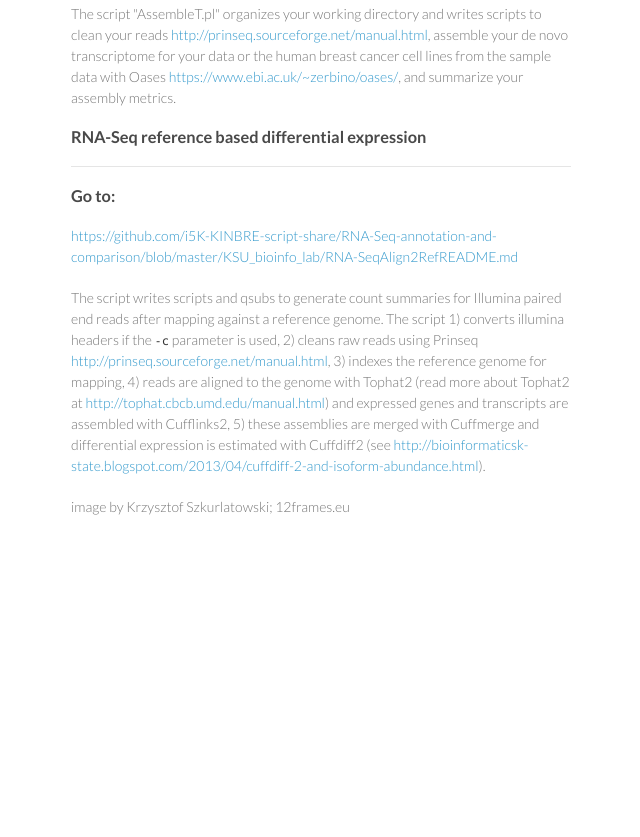
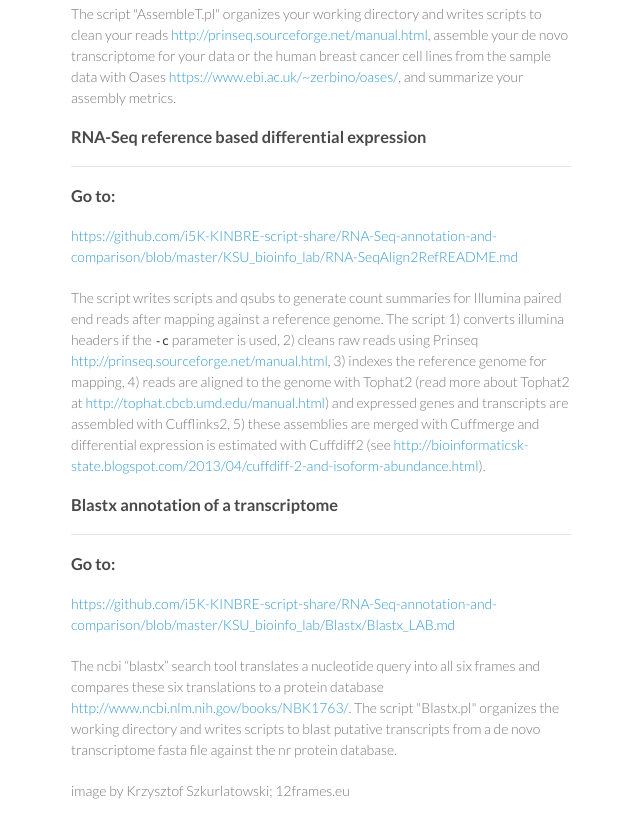
Before and after one commit to i5K-KINBRE-script-share/transcriptome-and-genome-assembly, a plain HTML site: page index.html in a window 1280 px wide. Shown: the part 1297-2134 px from the top of the page, without its empty margins (499-1139 px from the left). Before the commit the page ends 1884 px from the top, so only its background shows below. Drawn offline with Linux system fonts and the light colour scheme.

```diff
--- a/index.html
+++ b/index.html
@@ -73,6 +73,16 @@
 
 <p>The script writes scripts and qsubs to generate count summaries for Illumina paired end reads after mapping against a reference genome. The script 1) converts illumina headers if the <code>-c</code> parameter is used, 2) cleans raw reads using Prinseq <a href="http://prinseq.sourceforge.net/manual.html">http://prinseq.sourceforge.net/manual.html</a>, 3) indexes the reference genome for mapping, 4) reads are aligned to the genome with Tophat2 (read more about Tophat2 at <a href="http://tophat.cbcb.umd.edu/manual.html">http://tophat.cbcb.umd.edu/manual.html</a>) and expressed genes and transcripts are assembled with Cufflinks2, 5) these assemblies are merged with Cuffmerge and differential expression is estimated with Cuffdiff2 (see <a href="http://bioinformaticsk-state.blogspot.com/2013/04/cuffdiff-2-and-isoform-abundance.html">http://bioinformaticsk-state.blogspot.com/2013/04/cuffdiff-2-and-isoform-abundance.html</a>).</p>
 
+<h3>
+<a name="blastx-annotation-of-a-transcriptome" class="anchor" href="#blastx-annotation-of-a-transcriptome"><span class="octicon octicon-link"></span></a>Blastx annotation of a transcriptome</h3>
+
+<hr><h3>
+<a name="go-to-3" class="anchor" href="#go-to-3"><span class="octicon octicon-link"></span></a>Go to:</h3>
+
+<p><a href="https://github.com/i5K-KINBRE-script-share/RNA-Seq-annotation-and-comparison/blob/master/KSU_bioinfo_lab/Blastx/Blastx_LAB.md">https://github.com/i5K-KINBRE-script-share/RNA-Seq-annotation-and-comparison/blob/master/KSU_bioinfo_lab/Blastx/Blastx_LAB.md</a></p>
+
+<p>The ncbi “blastx” search tool translates a nucleotide query into all six frames and compares these six translations to a protein database <a href="http://www.ncbi.nlm.nih.gov/books/NBK1763/">http://www.ncbi.nlm.nih.gov/books/NBK1763/</a>. The script "Blastx.pl" organizes the working directory and writes scripts to blast putative transcripts from a de novo transcriptome fasta file against the nr protein database.</p>
+
 <p>image by Krzysztof Szkurlatowski; 12frames.eu</p>
       </section>
       <footer>
```
Also changed, not shown: params.json (+1 -1 lines).
